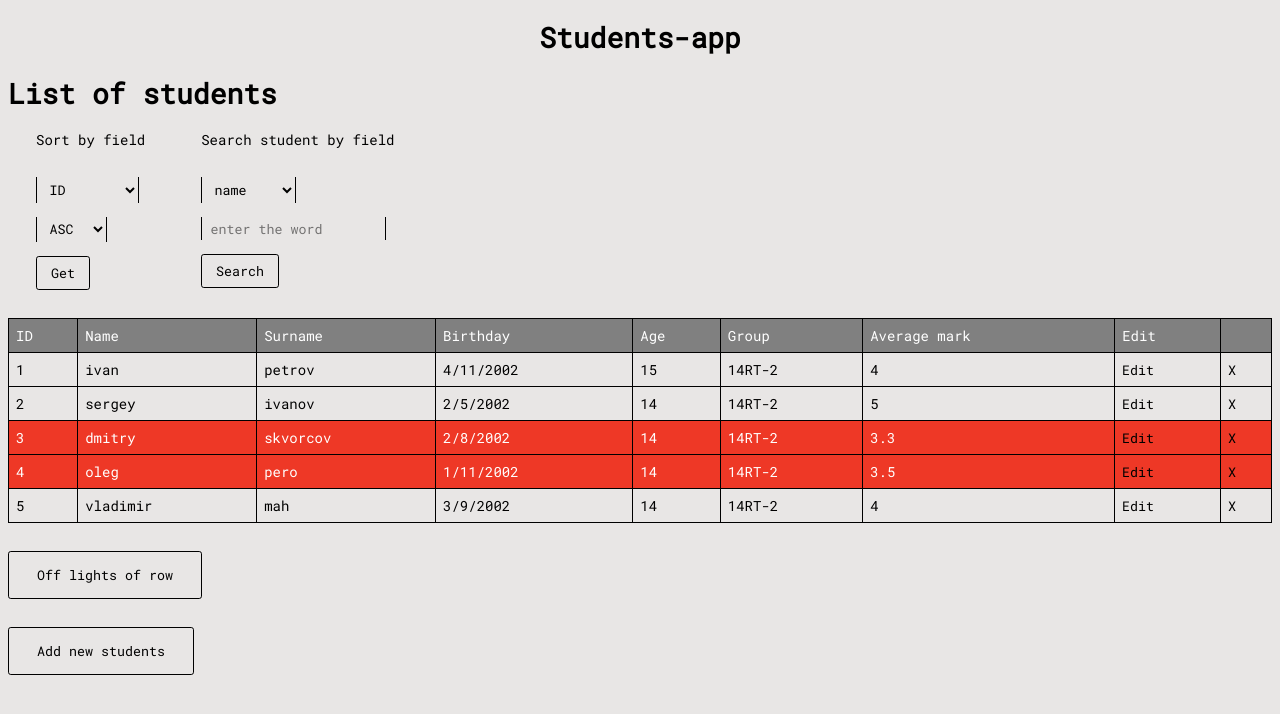
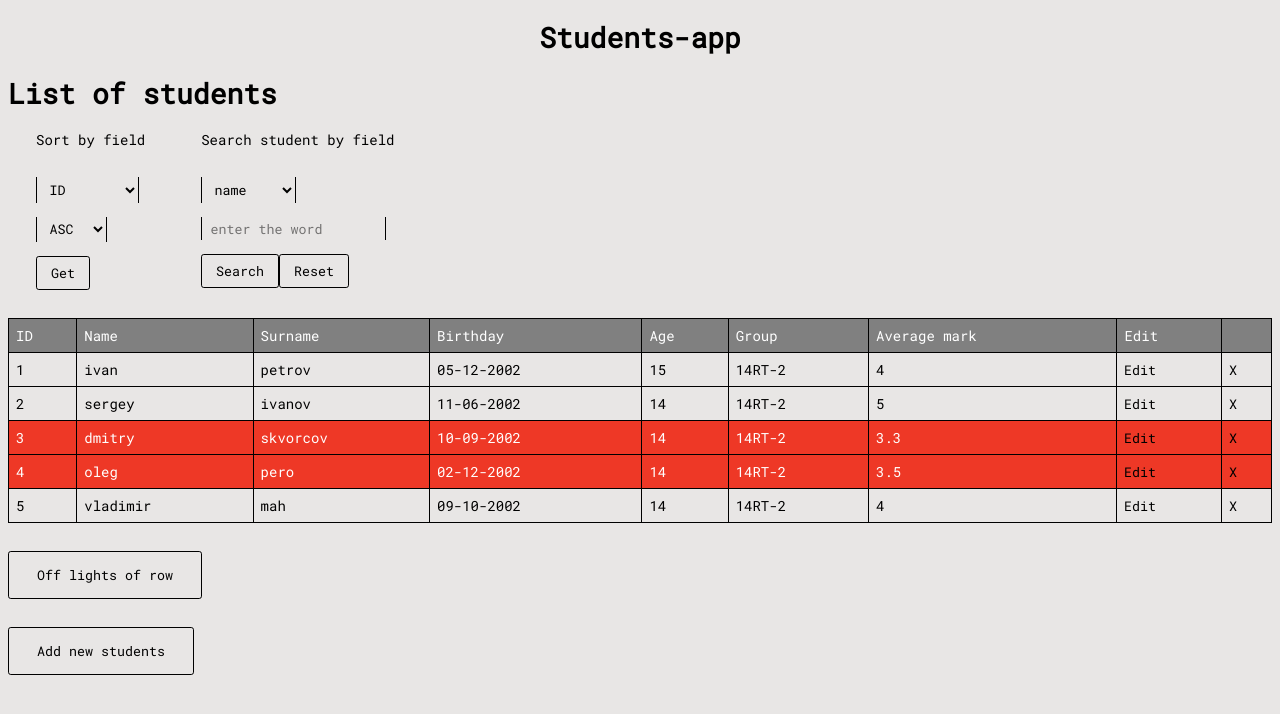
Before and after one commit to aggrezzorhsdj/students-app, an Angular app: page / in a window 1280 px wide. Shown: the top 714 px of the page. Built offline with nearby package versions, Linux system fonts and the light colour scheme.

Commit message:
update with Directives, Channels

```diff
--- a/src/app/add-form/add-form.component.ts
+++ b/src/app/add-form/add-form.component.ts
@@ -1,7 +1,6 @@
-import {Component, Input, OnInit} from '@angular/core';
+import {ChangeDetectionStrategy, Component, EventEmitter, Input, OnInit, Output} from '@angular/core';
 import {
-  AbstractControl, FormArray, FormBuilder, FormControl, FormGroup, ValidationErrors, ValidatorFn,
-  Validators
+  FormBuilder, FormControl, FormGroup, Validators
 } from '@angular/forms';
 import { STUDENTS } from '../students.list';
 import { IStudents } from '../students';
@@ -9,20 +8,25 @@ import { IStudents } from '../students';
 @Component({
   selector: 'app-add-form',
   templateUrl: './add-form.component.html',
-  styleUrls: ['./add-form.component.less']
+  styleUrls: ['./add-form.component.less'],
+  changeDetection: ChangeDetectionStrategy.OnPush
 })
 export class AddFormComponent implements OnInit {
-  students = STUDENTS;
-  addForm: FormGroup;
-  index: number;
-  editForm = false;
-  submitted = false;
   constructor(private formBuilder: FormBuilder) {
   }
   @Input()
   set indexElement(index: number) {
     this.index = index ? index : 0;
   }
+  get f() { return this.addForm.controls; }
+  get userFirstName() {
+    return this.addForm.get('userFirstName');
+  }
+  students = STUDENTS;
+  addForm: FormGroup;
+  index: number;
+  editForm = false;
+  submitted = false;
   @Input()
   setForm(b: boolean) {
     this.editForm = b;
@@ -54,7 +58,6 @@ export class AddFormComponent implements OnInit {
     const currentDate = new Date();
     return currentDate.toISOString().substring(0, 10);
   }
-  get f() { return this.addForm.controls; }
   public submitForm(e: Event) {
     this.submitted = true;
     console.log(this.submitted);
@@ -81,6 +84,7 @@ export class AddFormComponent implements OnInit {
           this.editStudents(added, this.index);
           break;
       }
+
     }
   }
   public addStudents(students: IStudents): void {
@@ -88,9 +92,6 @@ export class AddFormComponent implements OnInit {
   }
   public editStudents(students: IStudents, index: number): void {
     this.students[index] = students;
-  }
-  get userFirstName() {
-    return this.addForm.get('userFirstName');
   }
   ngOnInit() {
     this.addForm = this.formBuilder.group({
--- /dev/null
+++ b/src/app/chanels/date.channel.ts
@@ -0,0 +1,15 @@
+import { Pipe, PipeTransform } from '@angular/core';
+import { DatePipe } from '@angular/common';
+
+@Pipe({ name: 'CustomDate' })
+
+/*
+* @param date: Date | String | number - Передаваемое значение
+* @param format: String - строка форматирования даты
+ */
+export class CustomDate implements PipeTransform {
+  transform(date: Date | string | number, format: string = 'yyyy-MM-dd'): string {
+    date = new Date(date)
+    return new DatePipe('en-US').transform(date, format);
+  }
+}
--- /dev/null
+++ b/src/app/moder.directive.ts
@@ -0,0 +1,33 @@
+import {
+  Directive,
+  Renderer2,
+  ElementRef,
+  Input,
+  OnChanges,
+  SimpleChange,
+  HostBinding, HostListener
+} from '@angular/core';
+
+@Directive({
+  selector: '[appModer]',
+})
+export class ModerDirective implements OnChanges {
+  /*
+  * Директива для подсветки найденных студентов
+  * @property   moder - принимает индекс найденного студента
+  * @method     setLight(index: number) - подсвечивает строку index управляющего элемента
+   */
+  @Input('appModer') moder: number;
+  @HostBinding('style.backgroundColor') backgroundColor: string;
+  setLight(index: number) {
+    if (this.el.nativeElement.rowIndex === index) {
+      this.backgroundColor = '#053599';
+    } else {
+      this.backgroundColor = '';
+    }
+  }
+  constructor(public renderer: Renderer2, public el: ElementRef) { }
+  ngOnChanges(changes: {[property: string]: SimpleChange }) {
+    this.setLight(this.moder);
+  }
+}
--- a/src/app/popup/popup.component.ts
+++ b/src/app/popup/popup.component.ts
@@ -1,6 +1,7 @@
-import { Component, OnInit } from '@angular/core';
+import {ChangeDetectionStrategy, Component, OnInit} from '@angular/core';
 import { Input } from '@angular/core';
 import { openCloseAnimation, openCloseShadeAnimation } from './animations';
+
 @Component({
   selector: 'app-popup',
   templateUrl: './popup.component.html',
@@ -8,7 +9,8 @@ import { openCloseAnimation, openCloseShadeAnimation } from './animations';
   animations: [
     openCloseAnimation,
     openCloseShadeAnimation,
-  ]
+  ],
+  changeDetection: ChangeDetectionStrategy.OnPush
 })
 export class PopupComponent implements OnInit {
   @Input() isOpen = false;
--- a/src/app/popup/popup.module.ts
+++ b/src/app/popup/popup.module.ts
@@ -1,12 +1,11 @@
 import { NgModule } from '@angular/core';
-import { CommonModule } from '@angular/common';
+
 import { PopupComponent } from './popup.component';
 import { BrowserAnimationsModule } from '@angular/platform-browser/animations';
 
 @NgModule({
   declarations: [PopupComponent],
   imports: [
-    CommonModule,
     BrowserAnimationsModule,
   ],
   exports: [PopupComponent]
--- a/src/app/students/students.component.html
+++ b/src/app/students/students.component.html
@@ -32,6 +32,7 @@
         <input class="form-control" type="text" #str placeholder="enter the word"/>
       </div>
       <button class="btn btn-small" (click)="search(str.value, searchfield.value)">Search</button>
+      <button class="btn btn-small" (click)="this.isNumber = 0">Reset</button>
     </div>
   </div>
   <div class="table">
@@ -47,12 +48,12 @@
         <th>Edit</th>
         <th>&nbsp;</th>
       </tr>
-      <tr [ngClass] = "{'green': student.flage, 'red':student.avgmark < 4 && light}" *ngFor="let student of students;
+      <tr [ngClass] = "{'green': student.flage,'red': student.avgmark < 4 && light}" [appModer]="isNumber" *ngFor="let student of students;
     let i = index;">
         <td>{{student.id}}</td>
         <td>{{student.name}}</td>
         <td>{{student.surname}}</td>
-        <td>{{formatTime(student.birthday)}}</td>
+        <td>{{student.birthday | CustomDate:'dd-MM-yyyy'}}</td>
         <td>{{student.age}}</td>
         <td>{{student.groupname}}</td>
         <td>{{student.avgmark}}</td>
@@ -90,6 +91,7 @@
       <app-add-form [setForm]="false"></app-add-form>
     </main>
     <footer class="footer">
+
       <button class="btn btn-light btn-aborder btn-nofx" (click)="cancelOption()">&lt;&nbsp;Cancel&nbsp;&gt;</button>
     </footer>
   </div>
--- a/src/app/students/students.component.ts
+++ b/src/app/students/students.component.ts
@@ -1,4 +1,4 @@
-import {Component, OnInit, ViewEncapsulation} from '@angular/core';
+import {ChangeDetectionStrategy, Component, EventEmitter, OnInit, Output, ViewEncapsulation} from '@angular/core';
 import { STUDENTS } from '../students.list';
 import { IStudents } from '../students';
 
@@ -6,11 +6,12 @@ import { IStudents } from '../students';
   selector: 'app-students',
   templateUrl: './students.component.html',
   styleUrls: ['./students.component.less'],
+  changeDetection: ChangeDetectionStrategy.OnPush
 })
 export class StudentsComponent implements OnInit {
   students = STUDENTS;
   light = true;
-  isExist = true;
+  isNumber = 0;
   type = true;
   index: number;
   popUpOpen = false;
@@ -22,11 +23,10 @@ export class StudentsComponent implements OnInit {
     this.students.push(students);
   }
   search(str: string | number, field: string): void {
+    this.isNumber = 0;
     this.students.forEach((element, index) => {
       if (element[field] === str) {
-        element.flage = true;
-      } else {
-        element.flage = false;
+        this.isNumber = index + 1;
       }
     });
   }
@@ -62,13 +62,13 @@ export class StudentsComponent implements OnInit {
     });
     this.type = !this.type;
   }
-  formatTime(timestamp): string {
-    const t: Date = new Date(timestamp);
-    const day = t.getDay();
-    const month = t.getMonth();
-    const year = t.getFullYear();
-    return `${day}/${month}/${year}`;
-  }
+  // formatTime(timestamp): string {
+  //   const t: Date = new Date(timestamp);
+  //   const day = t.getDay();
+  //   const month = t.getMonth();
+  //   const year = t.getFullYear();
+  //   return t;
+  // }
   deleteOption() {
     this.students.splice(this.index, 1);
     this.popUpOpen = false;
```
Also changed, not shown: src/app/app.module.ts (+2 -10 lines), src/app/app.shared.module.ts (added, +39 -0 lines).
